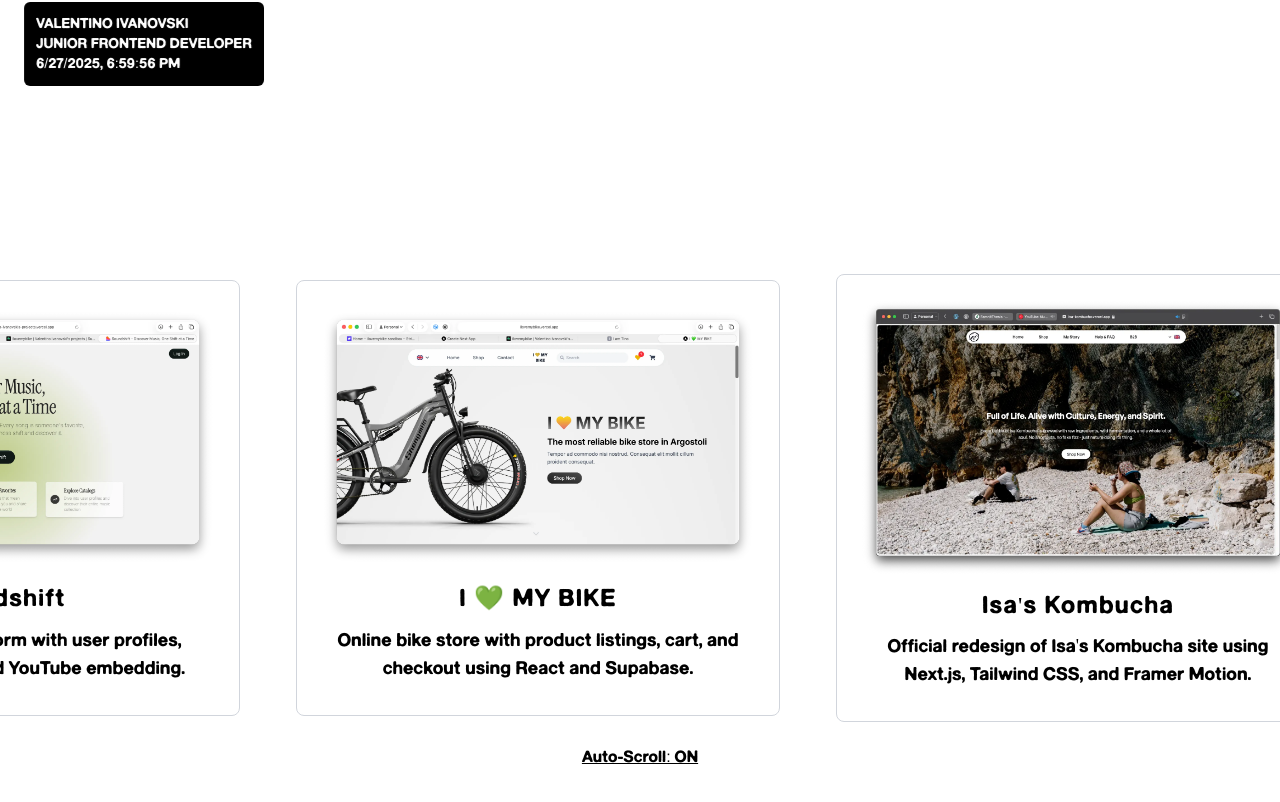
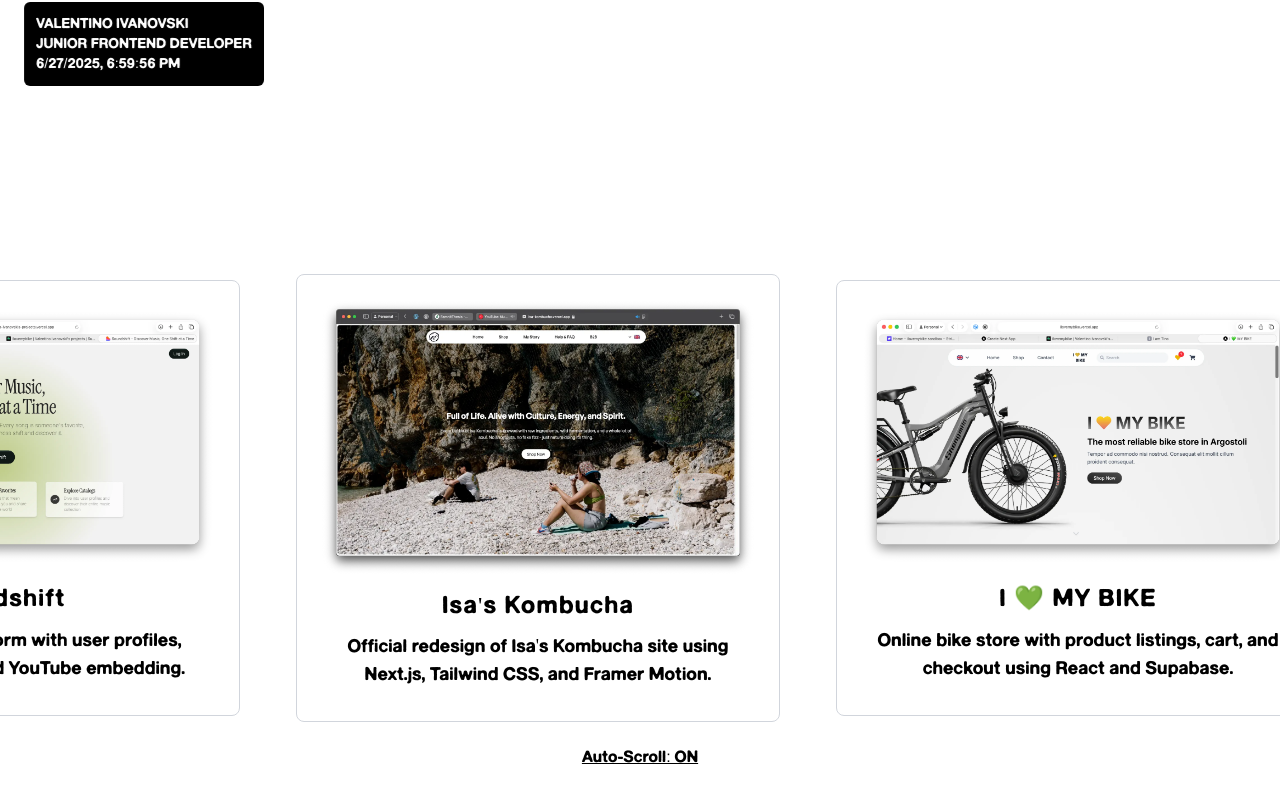
Before and after one commit to valentino-ivanovski/iamtino, a React (Vite) app: page / in a window 1280 px wide. Shown: the part 682-1484 px from the top of the page. Built offline with nearby package versions, Linux system fonts and the light colour scheme; a web font is replaced by a local one.

Commit message:
updated positioning

```diff
--- a/src/components/Projects.jsx
+++ b/src/components/Projects.jsx
@@ -20,16 +20,16 @@ const projects = [
     link: "https://soundshlft.vercel.app",
   },
   {
+    title: "Isa's Kombucha",
+    image: Isa,
+    description: "Official redesign of Isa's Kombucha site using Next.js, Tailwind CSS, and Framer Motion.",
+    link: "https://isa-kombucha.vercel.app",
+  },
+  {
     title: "I 💚 MY BIKE",
     image: ilovemybike,
     description: "Online bike store with product listings, cart, and checkout using React and Supabase.",
     link: "https://ilovemybike.vercel.app",
-  },
-  {
-    title: "Isa's Kombucha",
-    image: Isa,
-    description: "Official redesign of Isa's Kombucha site using Next.js, Tailwind CSS, and Framer Motion.",
-    link: "https://isa-kombucha.vercel.app",
   },
   {
     title: "Yacht Moment",
```
